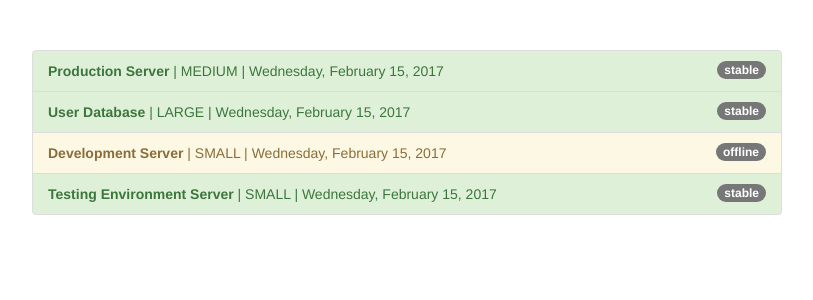
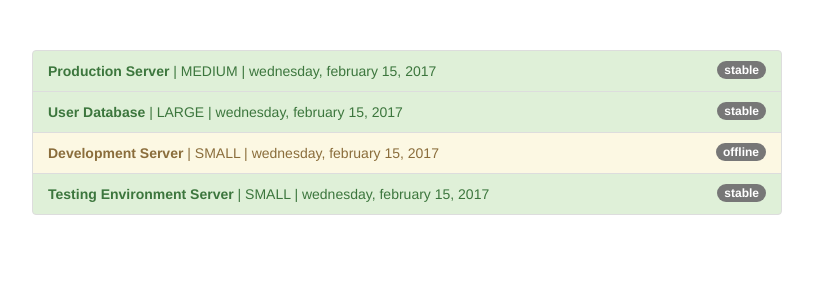
Before and after one commit to lesiak/abgular_udemy_maximilian_schwarzmuller, an Angular app in the folder app8-pipes/: page / in a window 1280 px wide. Shown: the top 300 px of the page, without its empty margins (233-1046 px from the left). Built offline with nearby package versions, Linux system fonts and the light colour scheme.

Commit message:
[APP8-PIPES] Chaining pipes

```diff
--- a/app8-pipes/src/app/app.component.html
+++ b/app8-pipes/src/app/app.component.html
@@ -12,7 +12,7 @@
           </span>
           <strong>{{ server.name }}</strong> |
           {{ server.instanceType | uppercase }} |
-          {{ server.started | date:'fullDate' }}
+          {{ server.started | date:'fullDate' | lowercase }}
         </li>
       </ul>
     </div>
```
